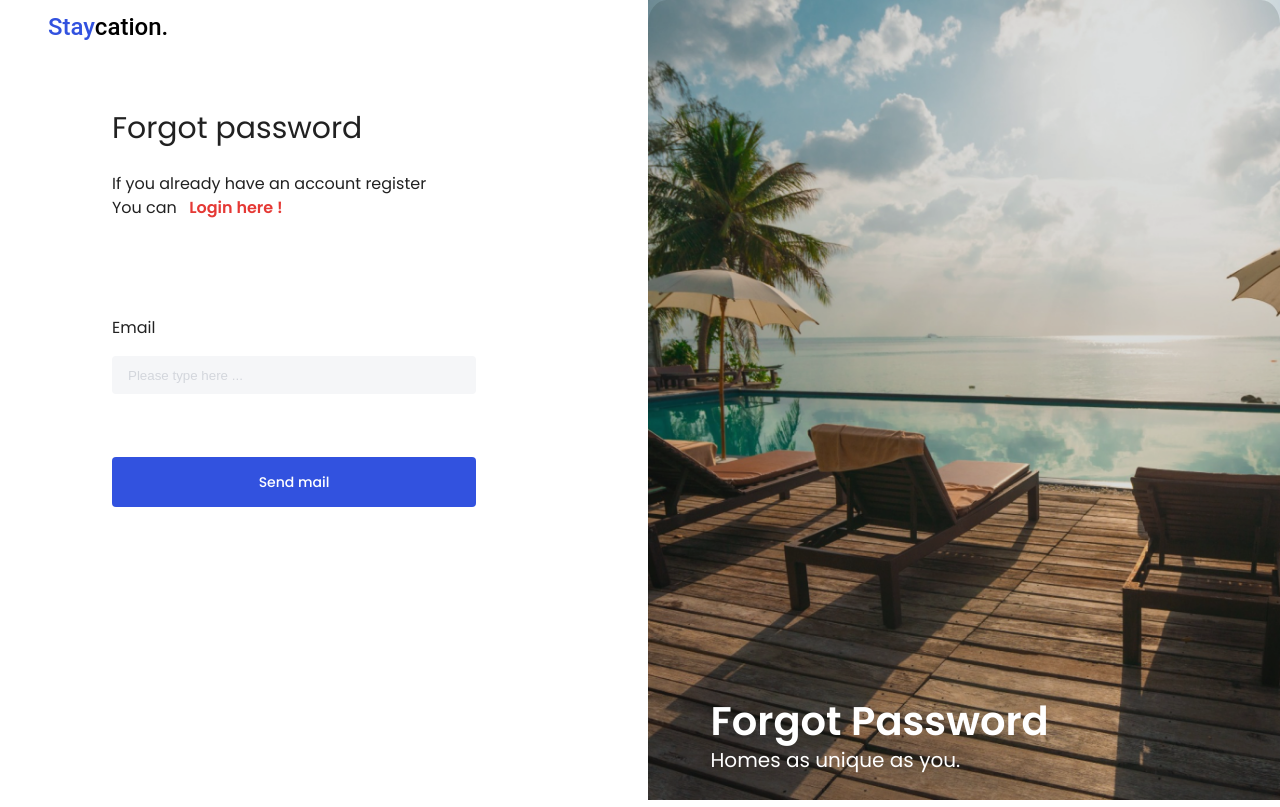
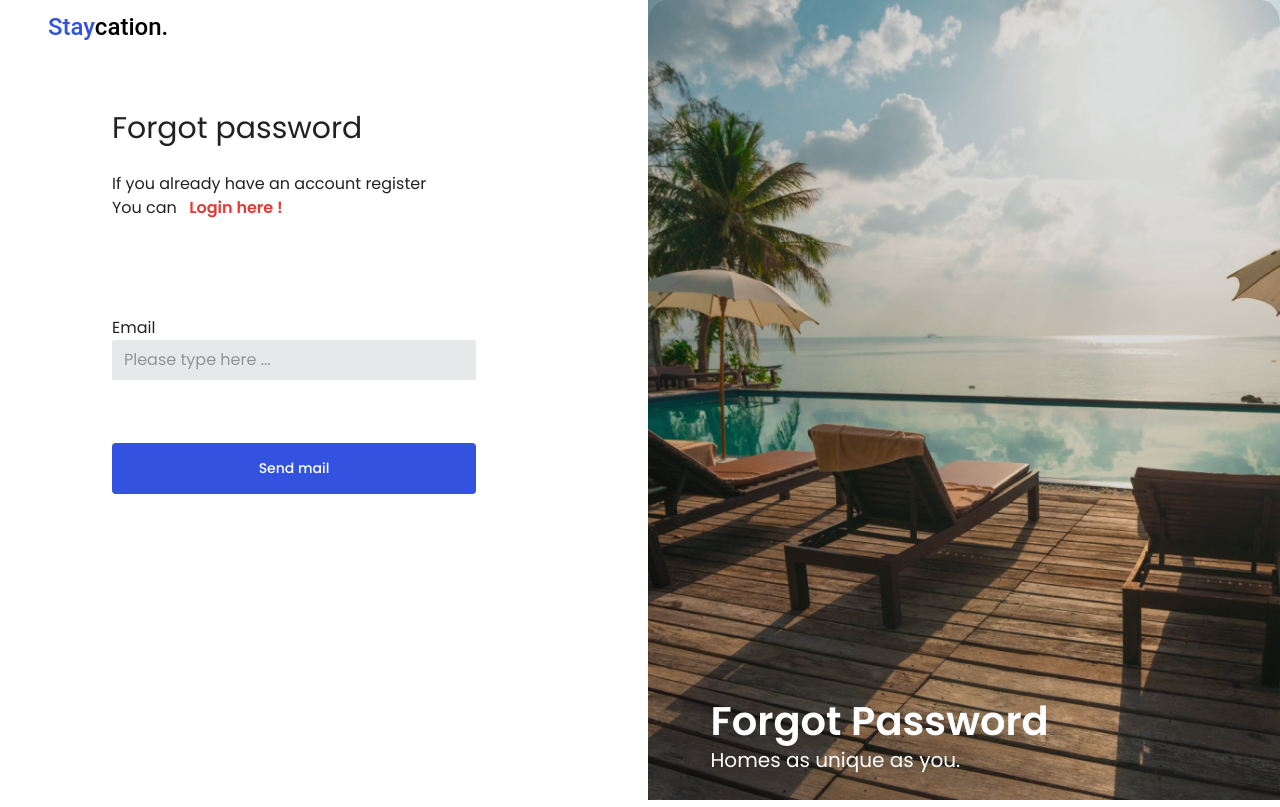
Before and after one commit to SarahHeshamAli2/HotelManagement, a React (Vite) app: page /forget-password in a window 1280 px wide. Built offline with nearby package versions, Linux system fonts and the light colour scheme.

Commit message:
add helper text

```diff
--- a/src/modules/Authentictation/Components/ForgetPassword/ForgetPassword.tsx
+++ b/src/modules/Authentictation/Components/ForgetPassword/ForgetPassword.tsx
@@ -1,6 +1,8 @@
 import {
   Box,
   Button,
+  FormHelperText,
+  TextField,
   Typography,
 } from "@mui/material";
 import { red } from "@mui/material/colors";
@@ -84,16 +86,35 @@ const ForgetPassword = () => {
                 width: { md: "70%", xs: "90%" },
               }}>
               <label htmlFor="email">Email</label>
-              <input
-                className="forgetPasswordInput"
-                type="text"
-                id="email"
+              <TextField
+                sx={{
+                  "& .MuiFilledInput-root": {
+                    "&:before": { borderBottom: "none" },
+                    "&:hover:not(.Mui-disabled):before": {
+                      borderBottom: "none",
+                    },
+                    "&:after": { borderBottom: "none" },
+                  },
+
+                  backgroundColor: "#F5F6F8",
+                }}
+                hiddenLabel
+                defaultValue=""
+                variant="filled"
+                size="small"
                 placeholder="Please type here ..."
                 {...register("email", validationRules.email)}
               />
 
-              {errors.email && (
-                <Box color={red[600]}>{String(errors.email.message)}</Box>
+{errors.email && (
+                <FormHelperText
+                  sx={{
+                    color: "#EB5148",
+                    paddingBottom: "0.3rem",
+                    fontWeight: "bold",
+                  }}>
+                  {errors?.email?.message}
+                </FormHelperText>
               )}
             </Box>
             <Button
--- a/src/modules/Shared/Components/AuthLayout/AuthLayout.tsx
+++ b/src/modules/Shared/Components/AuthLayout/AuthLayout.tsx
@@ -17,7 +17,7 @@ export default function AuthLayout() {
     }
   };
   return (
-    <Grid2 container spacing={2} sx={{height:{md:'100vh'}}} columns={{ xs: 6, sm: 12 }}>
+    <Grid2 container spacing={2} sx={{height:{sm:'100vh'}}} columns={{ xs: 6, sm: 12 }}>
       <Grid2 size={6} sx={{ height: { xs: "70%", sm: "100%" } }}>
         <Logo />
         <Outlet />
```
